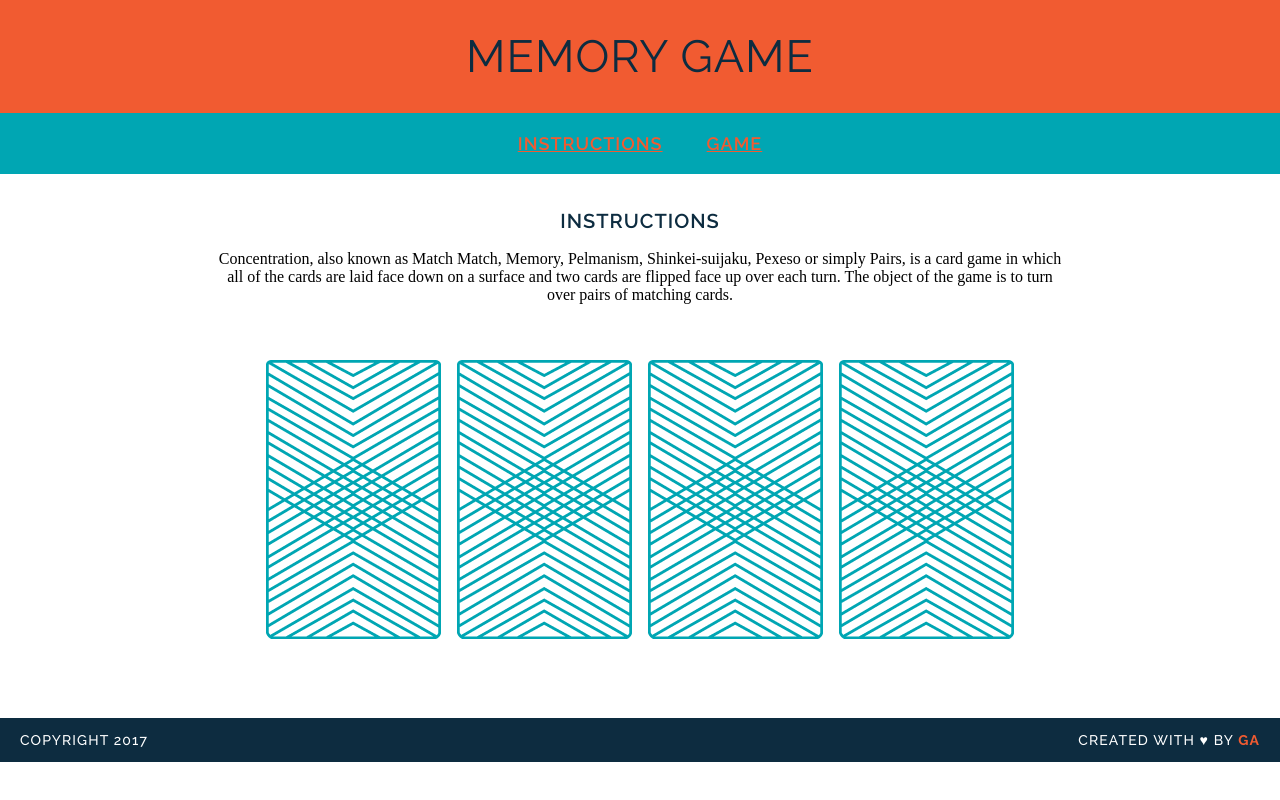
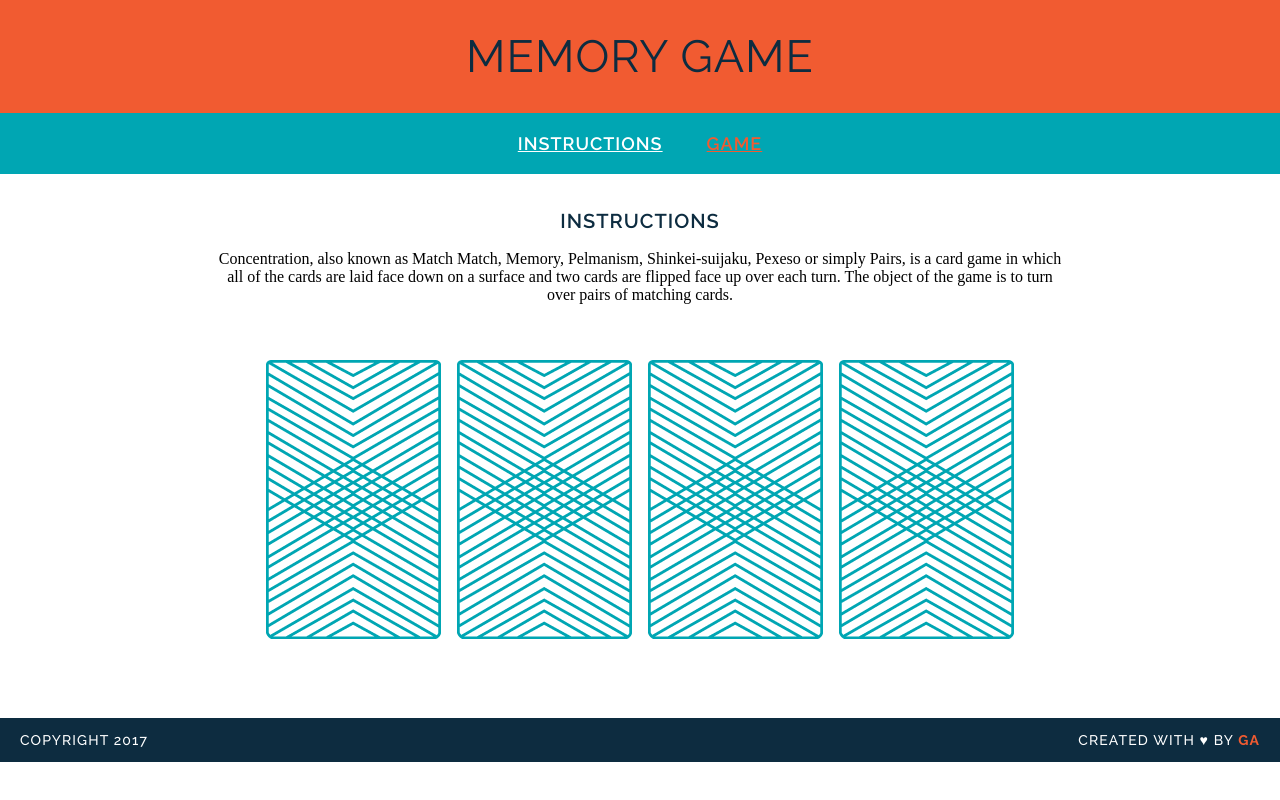
Before and after one commit to brianedmunds/wdi-fundamentals-memorygame, a plain HTML site: page memory-game/index.html in a window 1280 px wide. In both pictures the pointer is over the link "INSTRUCTIONS". Drawn offline with Linux system fonts and the light colour scheme; a web font is replaced by a local one.

```diff
--- a/memory-game/css/style.css
+++ b/memory-game/css/style.css
@@ -48,7 +48,7 @@ a {
 }
 
 a:hover {
-	color: $FFFFF;
+	color: #FFFFFF;
 }
 
 main {
```
